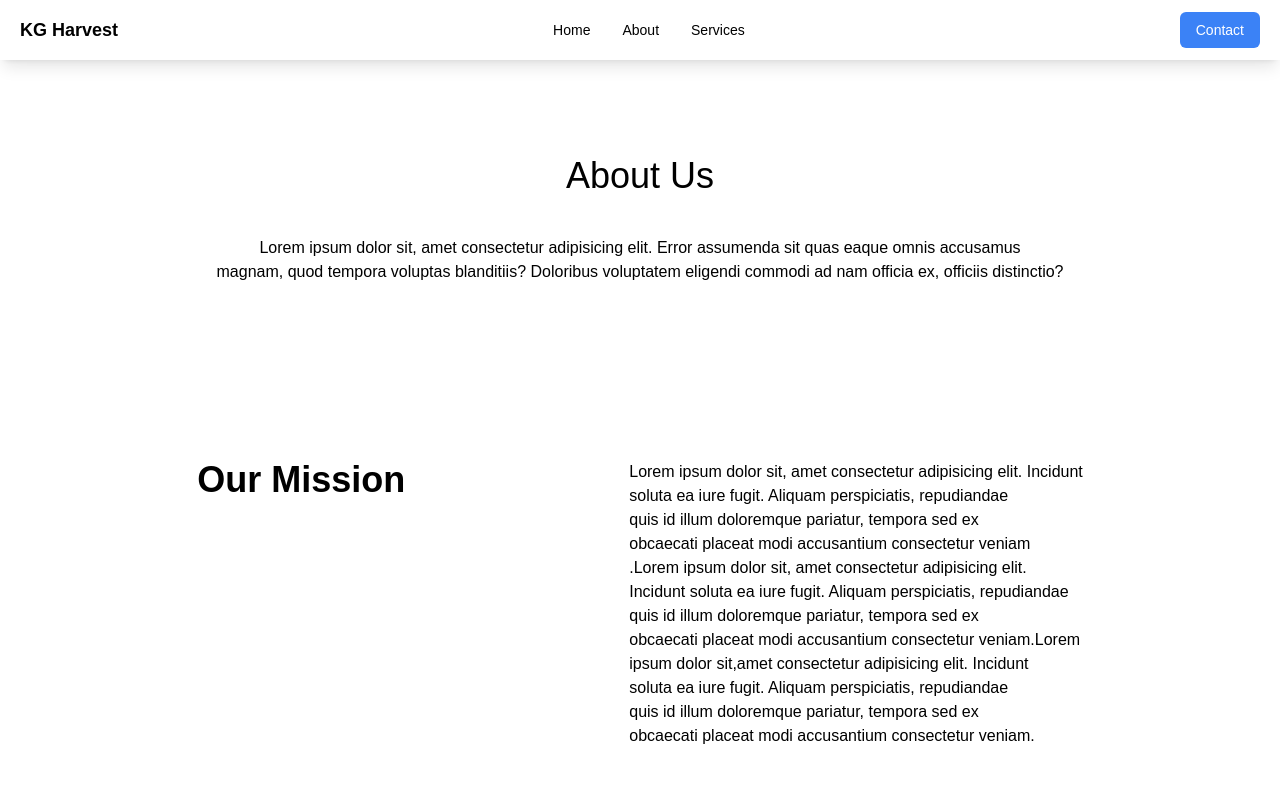
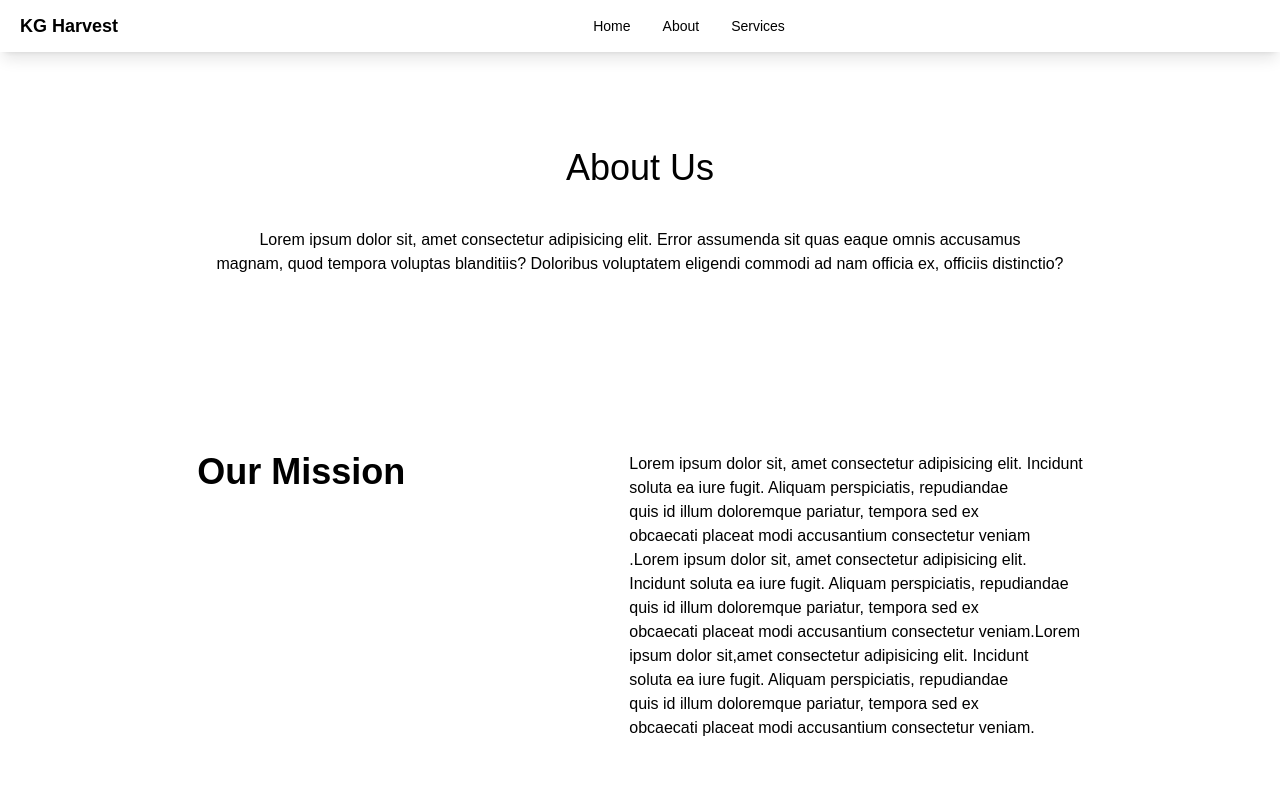
Before and after one commit to Daweed234/kg_harvest-gig, a React (Create React App) app: page /Aboutus in a window 1280 px wide. Shown: the top 800 px of the page. Built offline with nearby package versions, Linux system fonts and the light colour scheme.

Commit message:
changes made

```diff
--- a/src/Components/Navbar.jsx
+++ b/src/Components/Navbar.jsx
@@ -5,7 +5,7 @@ const Navbar = () => {
 
 
   return (
-    <div className="sticky top-0 sm:bg-zinc-500 sm:w-auto bg-white z-50">
+    <div className="sticky top-0  sm:bg-zinc-500 sm:w-auto bg-white z-50">
       <nav className="px-5 py-3 shadow-lg">
         <div className="container mx-auto">
           <div className="flex justify-between items-center">
@@ -22,11 +22,7 @@ const Navbar = () => {
                 Services
                 </p>
             </div>
-            <div className="flex flex-row gap-5">
-                <button className="text-sm px-4 py-2 md:py-3 rounded-md text-white bg-blue-500 md:text-base hover:-translate-y-2 hover:bg-blue-600 duration-300">
-                  Contact
-                </button>
-            </div>
+
           </div>
         </div>
       </nav>
--- a/tailwind.config.js
+++ b/tailwind.config.js
@@ -15,6 +15,8 @@ module.exports = {
         'md': {'max': '767px'},
 
         'sm': {'max': '639px'},
+
+        'dm': {'max': '376px'},
       },
       colors: {
         'custom-blue': '#3498db',
```
